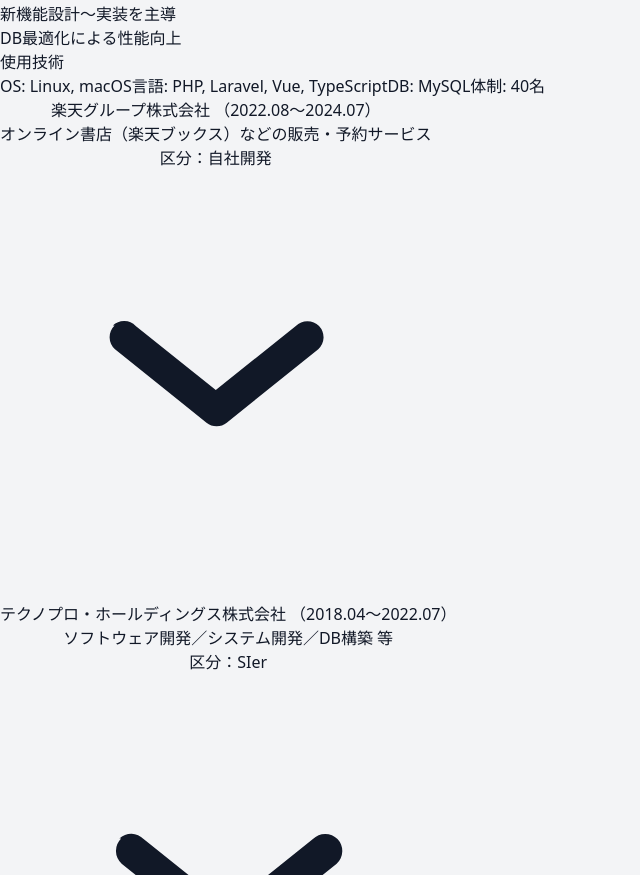
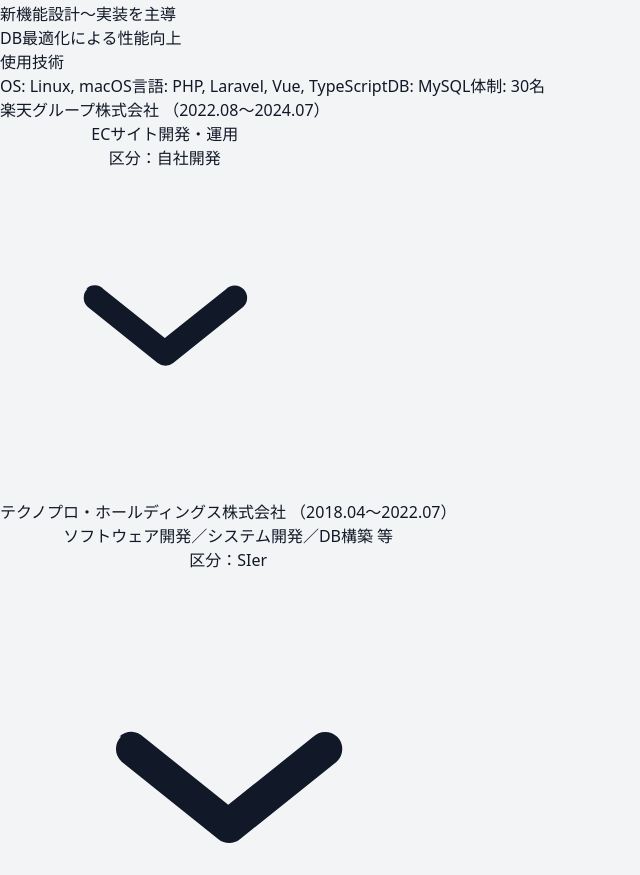
Before and after one commit to JangsuKim/resume, a Vue app in the folder site/: page /career in a window 1280 px wide. Shown: the part 1628-2503 px from the top of the page, without its empty margins (0-640 px from the left). Built offline with nearby package versions, Linux system fonts and the light colour scheme.

Commit message:
change contents

```diff
--- a/site/src/data/career.ts
+++ b/site/src/data/career.ts
@@ -54,7 +54,7 @@
           os: ['Linux', 'macOS'],
           languages: ['PHP', 'Laravel', 'Vue', 'TypeScript'],
           db: ['MySQL'],
-          team: '40名'
+          team: '30名'
         }
       }
     ]
@@ -63,14 +63,15 @@
     company: '楽天グループ株式会社',
     period: '2022.08〜2024.07',
     roleType: '自社開発',
-    business: 'オンライン書店（楽天ブックス）などの販売・予約サービス',
+    business: 'ECサイト開発・運用',
     projects: [
       {
         name: '楽天ブックス チェックアウト開発・運用',
         period: '2022.08〜2024.07',
         overview: [
-          '新機能開発／バグ対応／サーバ運用・管理／プロジェクト管理',
+          '新機能開発／バグ対応／プロジェクト管理／server運用',
           'Bot Prevention（不正注文・買い占め防止）を推進し楽天アワード受賞',
+          '一人n個購入制限、ラッキードロー等の機能開発',
           'Webサーバのマイグレーションを担当（LB/APP設定）'
         ],
         phases: ['要件定義', '設計', '開発', 'テスト', '運用', 'PJM（一部）'],
@@ -108,8 +109,7 @@
         responsibilities: ['旧システムに基づく設計書作成', '業務フロー担当'],
         tech: {
           os: ['Windows'],
-          languages: ['Java'],
-          db: ['Oracle']
+          languages: ['Java']
         }
       },
       {
@@ -195,7 +195,7 @@
         name: '電力需要管理システム（電力会社）',
         period: '2017.10〜2018.03',
         overview: [
-          '開発後期に参画し、リリース前の仕様変更・統合テストでのバグ修正を担当'
+          '電力需要管理システムの開発後期に参画し、リリース前の仕様変更・統合テストでのバグ修正を担当'
         ],
         phases: ['仕様変更対応', 'バグ修正', '統合テスト'],
         responsibilities: [
--- a/site/src/views/ResumeView.vue
+++ b/site/src/views/ResumeView.vue
@@ -95,6 +95,10 @@
                   <span class="text-neutral-600 text-left">(2009年2月)</span>
                 </div>
                 <div style="display:grid; grid-template-columns: 1fr 450px;">
+                  <span>TOEIC 750点</span>
+                  <span class="text-neutral-600 text-left">(2023年2月)</span>
+                </div>
+                <div style="display:grid; grid-template-columns: 1fr 450px;">
                   <span>情報処理産業棋士</span>
                   <span class="text-neutral-600 text-left">(2016年11月)</span>
                 </div>
```
